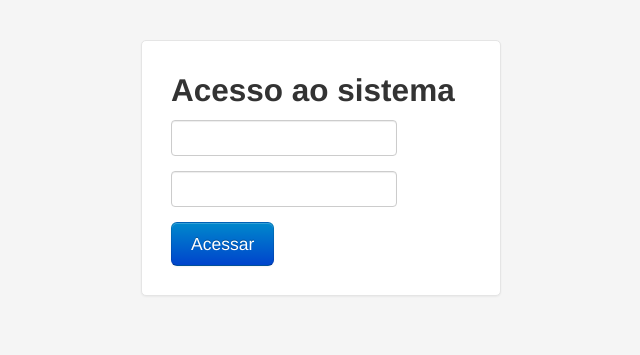
After one commit to zokis/TODO-agenda, a Django app: template todo/templates/login.html in a window 1280 px wide. The commit adds this page. Shown: the top 355 px of the page, without its empty margins (319-959 px from the left). Run offline with Django 3.2, Linux system fonts and the light colour scheme; the template is opened without the code that fills it, so the values that code supplies are empty, except form fields; tables that the repository leaves empty hold one stand-in row (values such as "Sample post"); form fields are guessed from the names that the template uses; some libraries are stand-ins or nearby versions.

Commit message:
adiciona login começa ediçaõ do perfil

```diff
--- /dev/null
+++ b/todo/templates/login.html
@@ -0,0 +1,79 @@
+<!DOCTYPE html>
+<html lang="pt-br">
+  <head>
+    <meta charset="utf-8">
+    <title>Login: TNC - Plant a Billion Trees</title>
+    <meta name="viewport" content="width=device-width, initial-scale=1.0">
+    <meta name="description" content="">
+    <meta name="author" content="">
+
+    <!-- Le styles -->
+    <link href="{{ STATIC_URL }}css/bootstrap.css" rel="stylesheet">
+    <link href="{{ STATIC_URL }}css/base.css?ts=1" rel="stylesheet">
+    <style type="text/css">
+      body {
+        padding-top: 40px;
+        padding-bottom: 40px;
+        background-color: #f5f5f5;
+      }
+
+      .form-signin {
+        max-width: 300px;
+        padding: 19px 29px 29px;
+        margin: 0 auto 20px;
+        background-color: #fff;
+        border: 1px solid #e5e5e5;
+        -webkit-border-radius: 5px;
+           -moz-border-radius: 5px;
+                border-radius: 5px;
+        -webkit-box-shadow: 0 1px 2px rgba(0,0,0,.05);
+           -moz-box-shadow: 0 1px 2px rgba(0,0,0,.05);
+                box-shadow: 0 1px 2px rgba(0,0,0,.05);
+      }
+      .form-signin .form-signin-heading,
+      .form-signin .checkbox {
+        margin-bottom: 10px;
+      }
+      .form-signin input[type="text"],
+      .form-signin input[type="password"] {
+        font-size: 16px;
+        height: auto;
+        margin-bottom: 15px;
+        padding: 7px 9px;
+      }
+
+    </style>
+    <!-- <link href="../assets/css/bootstrap-responsive.css" rel="stylesheet"> -->
+
+    <!-- HTML5 shim, for IE6-8 support of HTML5 elements -->
+    <!--[if lt IE 9]>
+      <script src="http://html5shim.googlecode.com/svn/trunk/html5.js"></script>
+    <![endif]-->
+
+    <!-- Fav and touch icons -->
+    <!-- <link rel="shortcut icon" href="{{ STATIC_URL }}ico/favicon.ico"> -->
+  </head>
+  <body>
+    <div class="container">
+      <form class="form-signin" method="post" action="{% if next %}?next={{ next }}{% endif %}">
+        {% csrf_token %}
+        <h2 class="form-signin-heading">Acesso ao sistema</h2>
+        {% if form.errors %}
+          <div class="alert alert-error">Usuário ou senha incorretos!</div>
+        {% endif %}
+        {{ form.username }}
+        {{ form.password }}
+        <button class="btn btn-large btn-primary" type="submit">Acessar</button>
+      </form>
+    </div> <!-- /container -->
+    <!-- Le javascript
+    ================================================== -->
+    <!-- Placed at the end of the document so the pages load faster -->
+    <script type="text/javascript">
+      var site_media = '{{ STATIC_URL }}';
+      var site_root = '/';
+    </script>
+    <script src="{{ STATIC_URL }}js/jquery.min.js"></script>
+    <script src="{{ STATIC_URL }}js/bootstrap.min.js"></script>
+  </body>
+</html>
```
Also changed, not shown: todo/templates/base.html (+12 -1 lines), todo/todo/core/views.py (+9 -0 lines), todo/todo/urls.py (+7 -0 lines).
